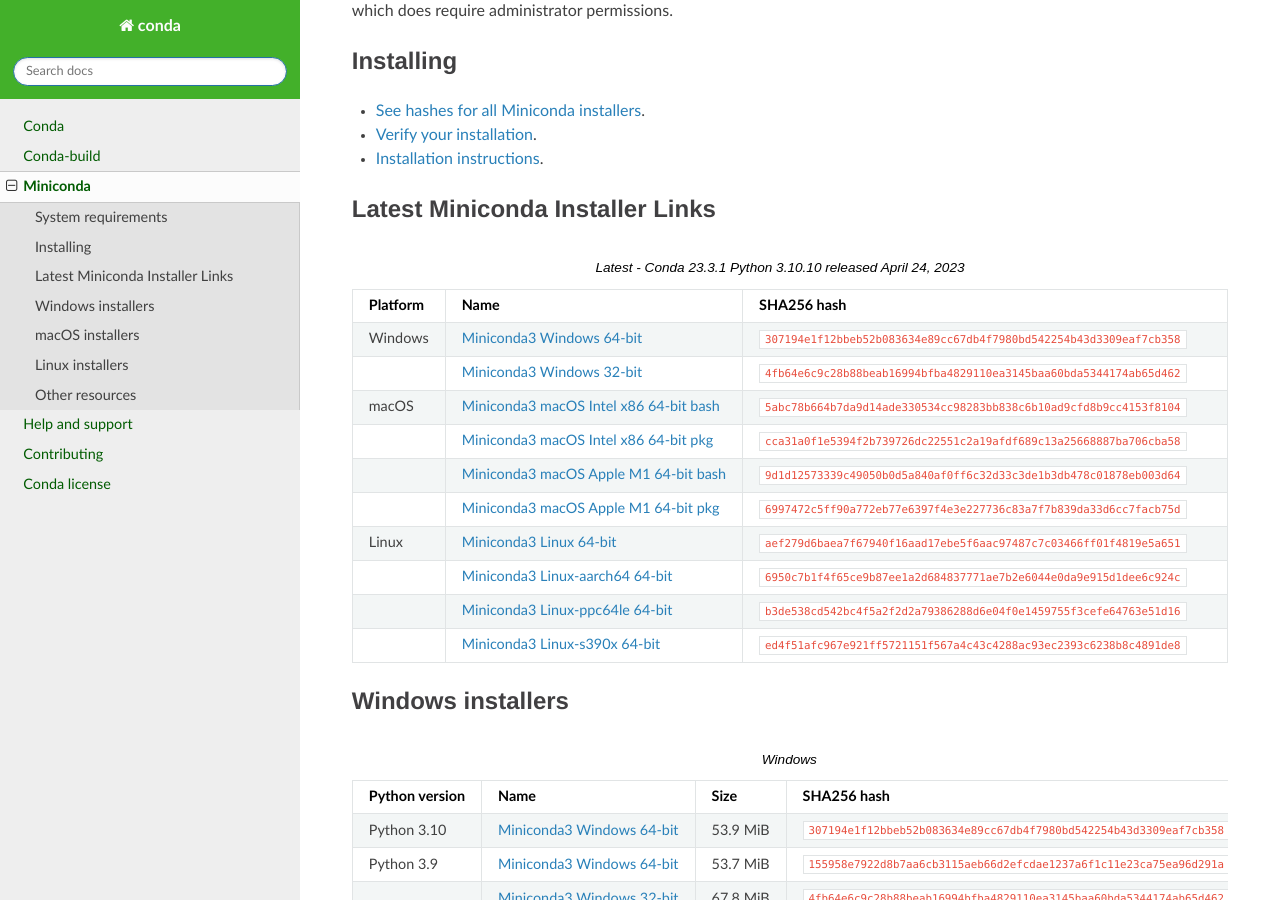
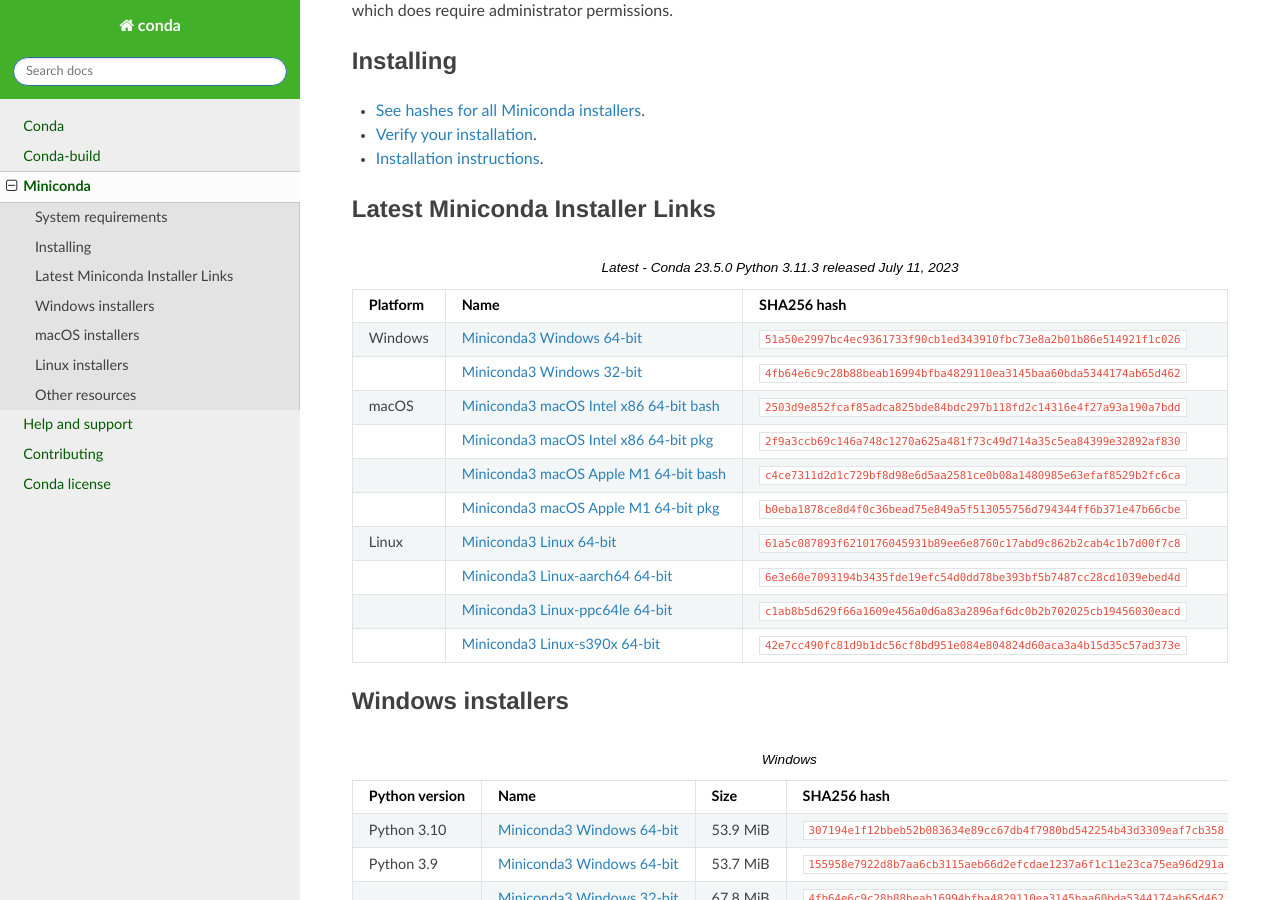
Before and after one commit to conda/conda-docs, a Sphinx documentation site: the page built from docs/source/miniconda.rst, in a window 1280 px wide and 900 px high, scrolled down 666 px. Built offline with Sphinx 7.4.7 and the Read the Docs theme 2.0.0, drawn with Linux system fonts in a browser that asks for light colours.

Commit message:
Update build number

```diff
--- a/docs/source/create_miniconda_rst.py
+++ b/docs/source/create_miniconda_rst.py
@@ -27,7 +27,7 @@
 FILES_URL = "https://repo.anaconda.com/miniconda/.files.json"
 
 # Update these!
-MINICONDA_VERSION = "23.5.0-2"
+MINICONDA_VERSION = "23.5.0-3"
 PYTHON_VERSION = "3.11.3"  # This is the version of Python that's bundled into the Miniconda installers.
 PY_VERSIONS = ("3.11", "3.10", "3.9", "3.8")
 
--- a/docs/source/miniconda.rst
+++ b/docs/source/miniconda.rst
@@ -39,20 +39,20 @@
 Latest Miniconda Installer Links
 ================================
 
-.. csv-table:: Latest - Conda 23.3.1 Python 3.10.10 released April 24, 2023
+.. csv-table:: Latest - Conda 23.5.0 Python 3.11.3 released July 11, 2023
    :header: Platform,Name,SHA256 hash
    :widths: 5, 10, 80
 
-   Windows,`Miniconda3 Windows 64-bit <https://repo.anaconda.com/miniconda/Miniconda3-latest-Windows-x86_64.exe>`_,``307194e1f12bbeb52b083634e89cc67db4f7980bd542254b43d3309eaf7cb358``
+   Windows,`Miniconda3 Windows 64-bit <https://repo.anaconda.com/miniconda/Miniconda3-latest-Windows-x86_64.exe>`_,``51a50e2997bc4ec9361733f90cb1ed343910fbc73e8a2b01b86e514921f1c026``
    ,`Miniconda3 Windows 32-bit <https://repo.anaconda.com/miniconda/Miniconda3-latest-Windows-x86.exe>`_,``4fb64e6c9c28b88beab16994bfba4829110ea3145baa60bda5344174ab65d462``
-   macOS,`Miniconda3 macOS Intel x86 64-bit bash <https://repo.anaconda.com/miniconda/Miniconda3-latest-MacOSX-x86_64.sh>`_,``5abc78b664b7da9d14ade330534cc98283bb838c6b10ad9cfd8b9cc4153f8104``
-   ,`Miniconda3 macOS Intel x86 64-bit pkg <https://repo.anaconda.com/miniconda/Miniconda3-latest-MacOSX-x86_64.pkg>`_,``cca31a0f1e5394f2b739726dc22551c2a19afdf689c13a25668887ba706cba58``
-   ,`Miniconda3 macOS Apple M1 64-bit bash <https://repo.anaconda.com/miniconda/Miniconda3-latest-MacOSX-arm64.sh>`_,``9d1d12573339c49050b0d5a840af0ff6c32d33c3de1b3db478c01878eb003d64``
-   ,`Miniconda3 macOS Apple M1 64-bit pkg <https://repo.anaconda.com/miniconda/Miniconda3-latest-MacOSX-arm64.pkg>`_,``6997472c5ff90a772eb77e6397f4e3e227736c83a7f7b839da33d6cc7facb75d``
-   Linux,`Miniconda3 Linux 64-bit <https://repo.anaconda.com/miniconda/Miniconda3-latest-Linux-x86_64.sh>`_,``aef279d6baea7f67940f16aad17ebe5f6aac97487c7c03466ff01f4819e5a651``
-   ,`Miniconda3 Linux-aarch64 64-bit <https://repo.anaconda.com/miniconda/Miniconda3-latest-Linux-aarch64.sh>`_,``6950c7b1f4f65ce9b87ee1a2d684837771ae7b2e6044e0da9e915d1dee6c924c``
-   ,`Miniconda3 Linux-ppc64le 64-bit <https://repo.anaconda.com/miniconda/Miniconda3-latest-Linux-ppc64le.sh>`_,``b3de538cd542bc4f5a2f2d2a79386288d6e04f0e1459755f3cefe64763e51d16``
-   ,`Miniconda3 Linux-s390x 64-bit <https://repo.anaconda.com/miniconda/Miniconda3-latest-Linux-s390x.sh>`_,``ed4f51afc967e921ff5721151f567a4c43c4288ac93ec2393c6238b8c4891de8``
+   macOS,`Miniconda3 macOS Intel x86 64-bit bash <https://repo.anaconda.com/miniconda/Miniconda3-latest-MacOSX-x86_64.sh>`_,``2503d9e852fcaf85adca825bde84bdc297b118fd2c14316e4f27a93a190a7bdd``
+   ,`Miniconda3 macOS Intel x86 64-bit pkg <https://repo.anaconda.com/miniconda/Miniconda3-latest-MacOSX-x86_64.pkg>`_,``2f9a3ccb69c146a748c1270a625a481f73c49d714a35c5ea84399e32892af830``
+   ,`Miniconda3 macOS Apple M1 64-bit bash <https://repo.anaconda.com/miniconda/Miniconda3-latest-MacOSX-arm64.sh>`_,``c4ce7311d2d1c729bf8d98e6d5aa2581ce0b08a1480985e63efaf8529b2fc6ca``
+   ,`Miniconda3 macOS Apple M1 64-bit pkg <https://repo.anaconda.com/miniconda/Miniconda3-latest-MacOSX-arm64.pkg>`_,``b0eba1878ce8d4f0c36bead75e849a5f513055756d794344ff6b371e47b66cbe``
+   Linux,`Miniconda3 Linux 64-bit <https://repo.anaconda.com/miniconda/Miniconda3-latest-Linux-x86_64.sh>`_,``61a5c087893f6210176045931b89ee6e8760c17abd9c862b2cab4c1b7d00f7c8``
+   ,`Miniconda3 Linux-aarch64 64-bit <https://repo.anaconda.com/miniconda/Miniconda3-latest-Linux-aarch64.sh>`_,``6e3e60e7093194b3435fde19efc54d0dd78be393bf5b7487cc28cd1039ebed4d``
+   ,`Miniconda3 Linux-ppc64le 64-bit <https://repo.anaconda.com/miniconda/Miniconda3-latest-Linux-ppc64le.sh>`_,``c1ab8b5d629f66a1609e456a0d6a83a2896af6dc0b2b702025cb19456030eacd``
+   ,`Miniconda3 Linux-s390x 64-bit <https://repo.anaconda.com/miniconda/Miniconda3-latest-Linux-s390x.sh>`_,``42e7cc490fc81d9b1dc56cf8bd951e084e804824d60aca3a4b15d35c57ad373e``
 
 Windows installers
 ==================
```
